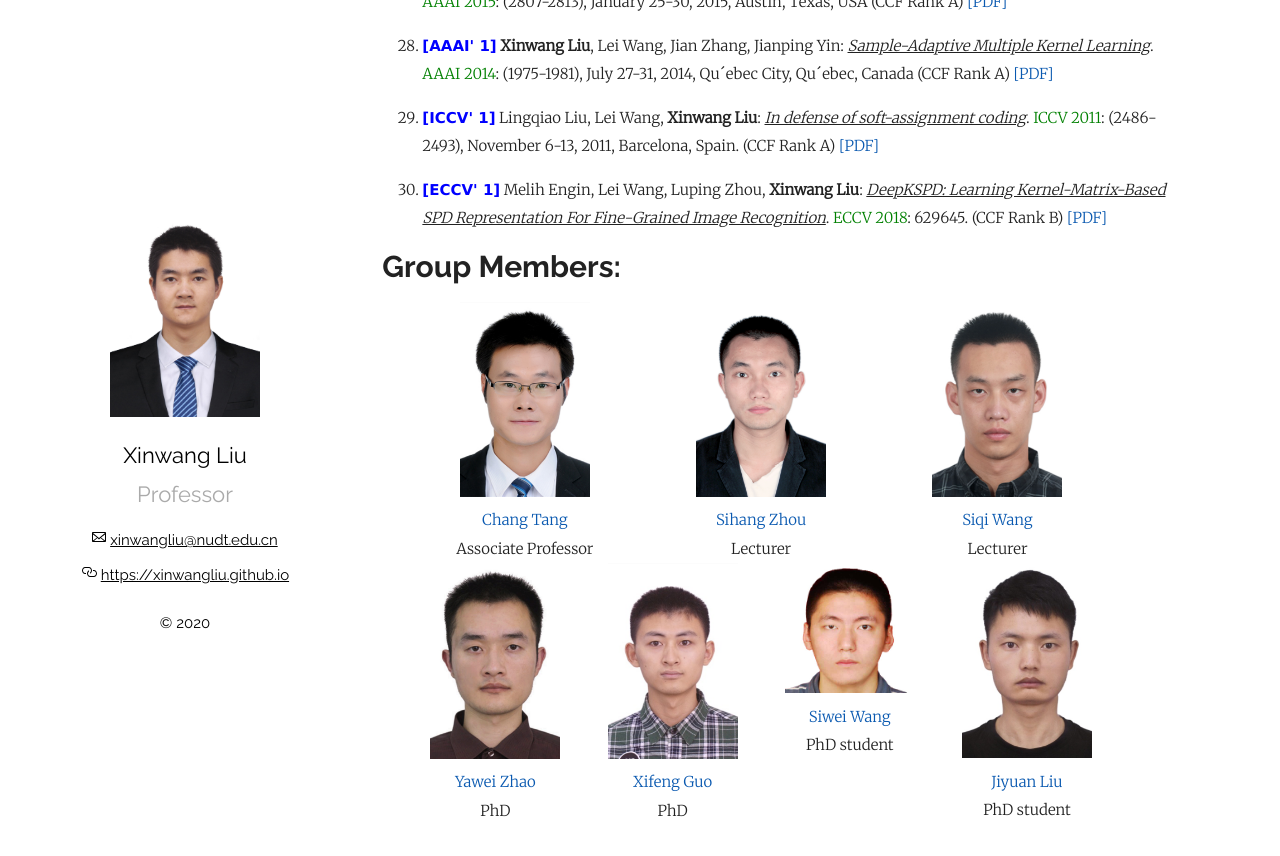
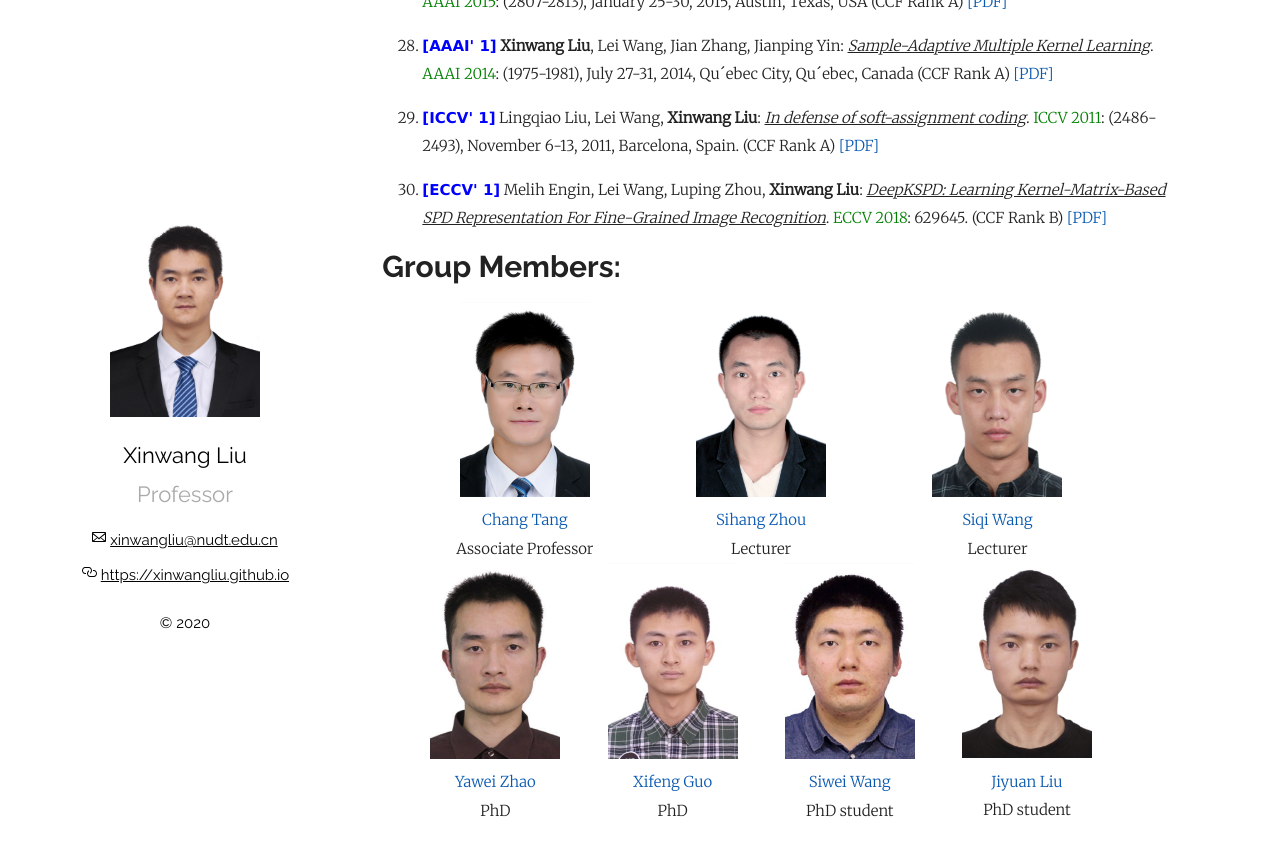
Before and after one commit to wx-liang/xinwangliu.github.io, a Jekyll site: the page built from index.md, in a window 1280 px wide and 900 px high, scrolled down 5726 px. Shown: the top 856 px of the window. Built offline with Jekyll 4.4.1, drawn with Linux system fonts in a browser that asks for light colours; our own code applies the rules of GitHub Pages for plain Markdown files.

Commit message:
Update index.md

```diff
--- a/index.md
+++ b/index.md
@@ -194,7 +194,7 @@
             <div> PhD </div>
           </td>
           <td width="20%" style="padding-right:30px">
-            <div> <img width="130" src="./groupmember/wangsiwei.jpg"></div>
+            <div> <img width="130" src="./groupmember/siwei.png"></div>
             <div> <a href="http://github.com/wangsiwei2010">Siwei Wang</a> </div>
             <div> PhD student </div>
           </td>
```
